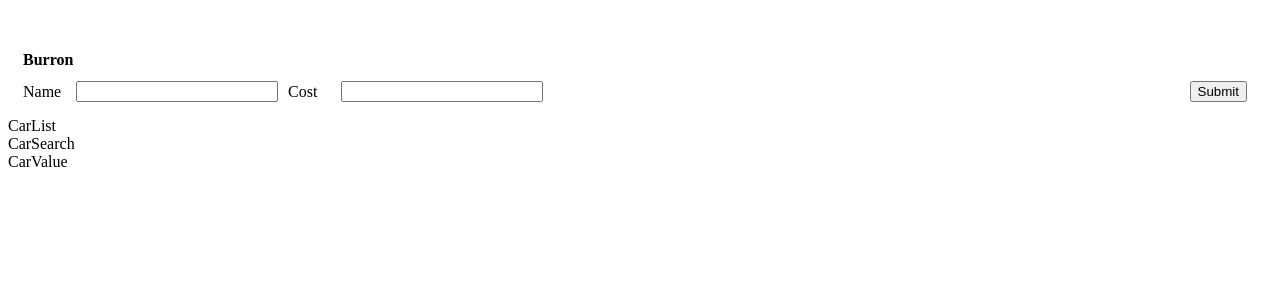
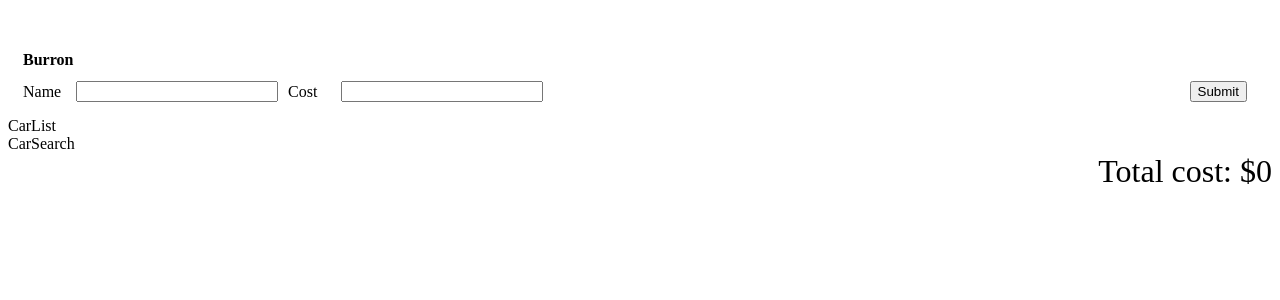
Before and after one commit to p2arthur/car_tracker_react, a React (Vite) app: page / in a window 1280 px wide. Shown: the top 300 px of the page. Built offline with nearby package versions, Linux system fonts and the light colour scheme.

Commit message:
add total cost functionality

```diff
--- a/src/components/CarValue.jsx
+++ b/src/components/CarValue.jsx
@@ -1,5 +1,17 @@
+import { useSelector } from "react-redux";
+
 function CarValue() {
-  return <div>CarValue</div>;
+  //Filtering the cars that have the cars that includes the search term
+  const totalCost = useSelector(({ cars: { carsList, searchTerm } }) =>
+    carsList
+      .filter((car) =>
+        car.name.toLowerCase().includes(searchTerm.toLowerCase())
+      )
+      //Using a reduce method to add the cost of them
+      .reduce((accumulator, car) => accumulator + car.cost, 0)
+  );
+
+  return <div className="car-value">Total cost: ${totalCost}</div>;
 }
 
 export default CarValue;
```
